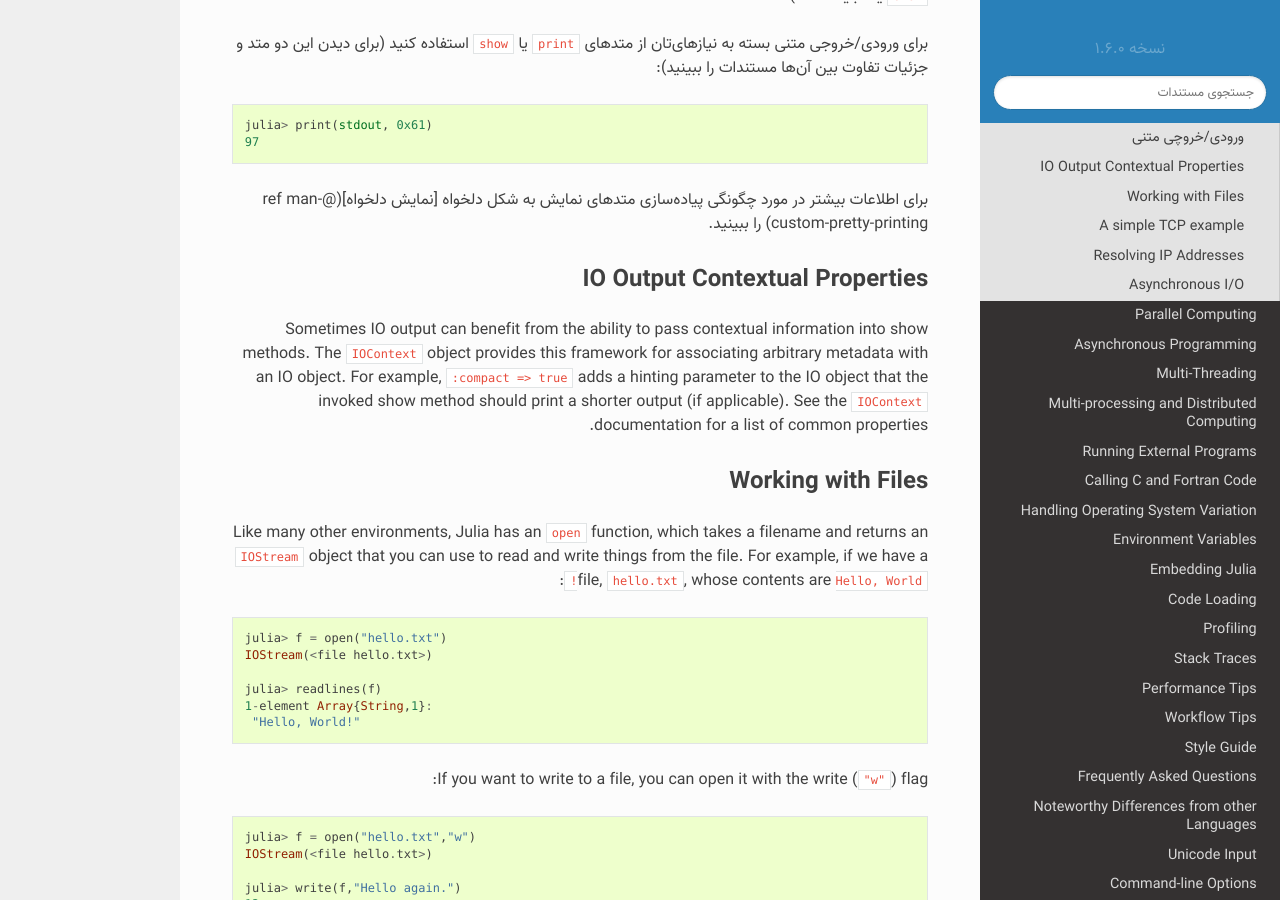
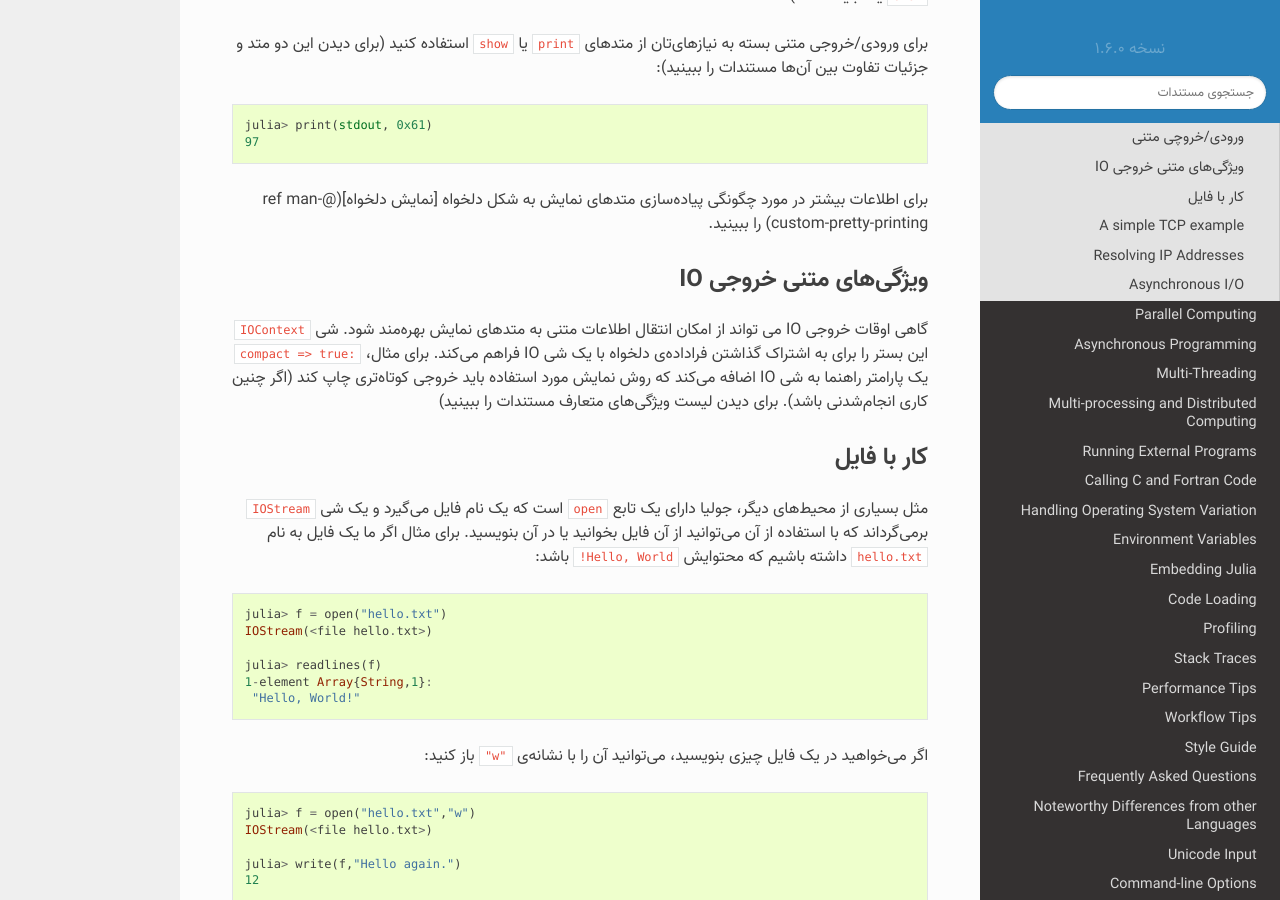
Before and after one commit to AppliedLinearAlgebra-Sharif/julia-docs, a Sphinx documentation site: the page built from docs/manual/networking-and-streams.md, in a window 1280 px wide and 900 px high, scrolled down 2098 px. Built offline with Sphinx 7.4.7 and the Read the Docs theme 2.0.0, drawn with Linux system fonts in a browser that asks for light colours; pages that are not in the unit, such as notebooks, are missing from menus.

Commit message:
Update networking-and-streams.md

````diff
--- a/docs/manual/networking-and-streams.md
+++ b/docs/manual/networking-and-streams.md
@@ -101,19 +101,14 @@ julia> print(stdout, 0x61)
 [نمایش دلخواه](@ref man-custom-pretty-printing)
 را ببینید.
 
-## IO Output Contextual Properties
+## ویژگی‌های متنی خروجی IO
 
-Sometimes IO output can benefit from the ability to pass contextual information into show methods.
-The `IOContext` object provides this framework for associating arbitrary metadata with an IO object.
-For example, `:compact => true` adds a hinting parameter to the IO object that the invoked show method
-should print a shorter output (if applicable). See the `IOContext` documentation for a list
-of common properties.
+گاهی اوقات خروجی IO می تواند از امکان انتقال اطلاعات متنی به متدهای نمایش بهره‌مند شود. شی `IOContext` این بستر را برای به اشتراک گذاشتن فراداده‌ی دلخواه با یک شی IO فراهم می‌کند. برای مثال، `:compact => true` یک پارامتر راهنما به شی IO اضافه می‌کند که روش نمایش مورد استفاده باید خروجی کوتاه‌تری چاپ کند (اگر چنین کاری انجام‌شدنی باشد). برای دیدن لیست ویژگی‌های متعارف مستندات را ببینید)
 
-## Working with Files
+## کار با فایل
 
-Like many other environments, Julia has an `open` function, which takes a filename and
-returns an `IOStream` object that you can use to read and write things from the file. For example,
-if we have a file, `hello.txt`, whose contents are `Hello, World!`:
+مثل بسیاری از محیط‌های دیگر، جولیا دارای یک تابع `open` است که یک نام فایل می‌گیرد و یک شی `IOStream` برمی‌گرداند که با استفاده از آن می‌توانید از آن فایل بخوانید یا در آن بنویسید. برای مثال اگر ما یک فایل به نام `hello.txt` داشته باشیم که محتوایش `Hello, World!` باشد:
+
 
 ```julia
 julia> f = open("hello.txt")
@@ -124,7 +119,7 @@ julia> readlines(f)
  "Hello, World!"
 ```
 
-If you want to write to a file, you can open it with the write (`"w"`) flag:
+اگر می‌خواهید در یک فایل چیزی بنویسید، می‌توانید آن را با نشانه‌ی `"w"` باز کنید:
 
 ```julia
 julia> f = open("hello.txt","w")
````
